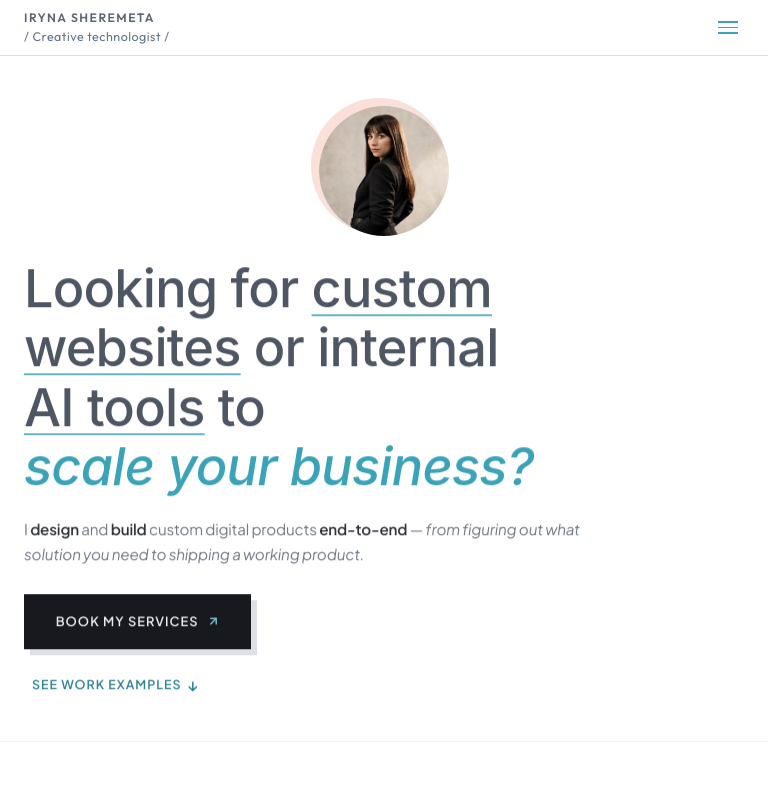
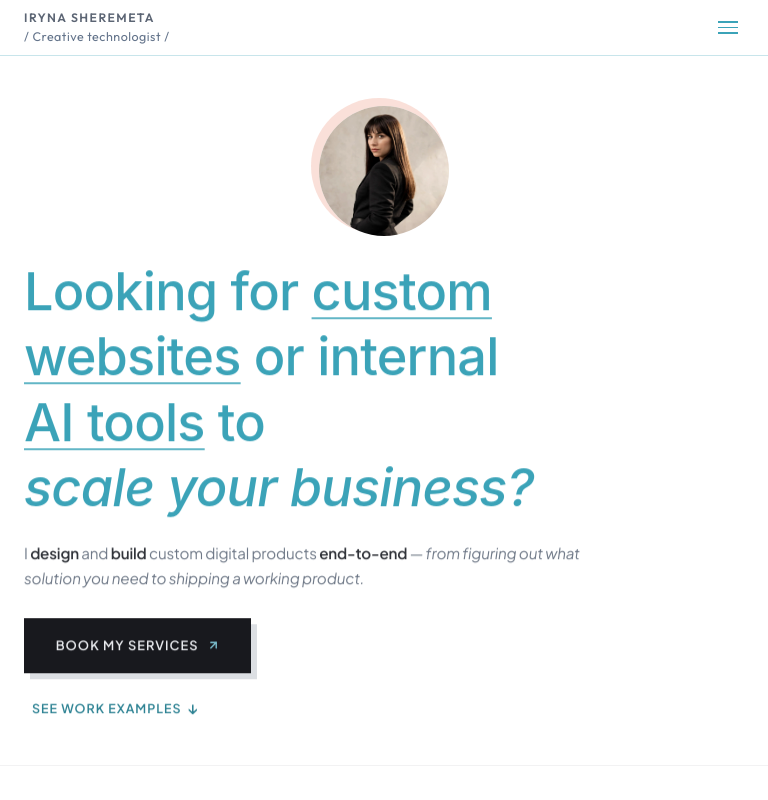
Before and after one commit to Irene2828/porfoliojuly, a Next.js app: page / in a window 768 px wide. Shown: the top 800 px of the page. Built offline with nearby package versions, Linux system fonts and the light colour scheme; no server answers; the database is empty.

Commit message:
style: mobile hero — all-teal headline, leading +10%

```diff
--- a/src/app/components/Hero.css
+++ b/src/app/components/Hero.css
@@ -2120,7 +2120,9 @@
     font-weight: 500 !important;
     letter-spacing: -0.015em !important;
     font-size: clamp(2.363rem, 9.452vw, 2.969rem) !important; /* -10% */
-    line-height: 1.135 !important; /* +10% taller */
+    line-height: 1.249 !important; /* +10% */
+    color: #3ba3b8 !important;
+    -webkit-text-fill-color: #3ba3b8 !important;
   }
 }
 @media (min-width: 414px) and (max-width: 900px) {
@@ -2128,6 +2130,8 @@
   .hero-text .headline-teal-underline,
   .hero-text .headline-italic-thinner {
     font-size: clamp(2.601rem, 10.404vw, 3.267rem) !important; /* -10% */
-    line-height: 1.135 !important; /* +10% taller */
-  }
-}
+    line-height: 1.249 !important; /* +10% */
+    color: #3ba3b8 !important;
+    -webkit-text-fill-color: #3ba3b8 !important;
+  }
+}
```
